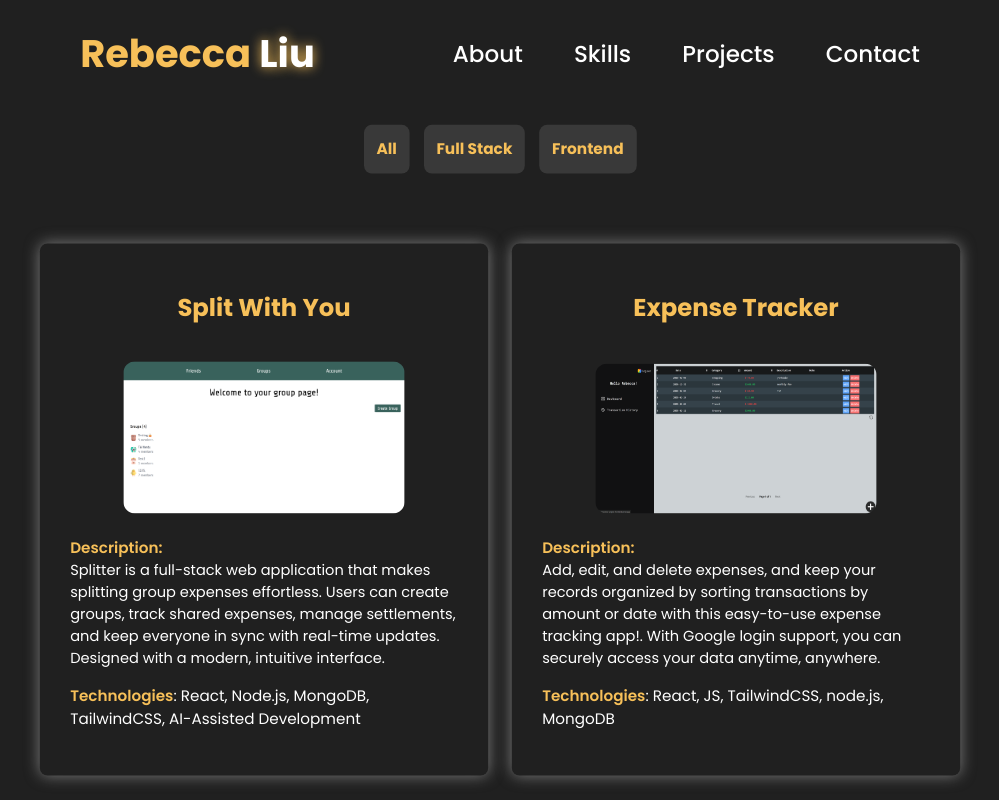
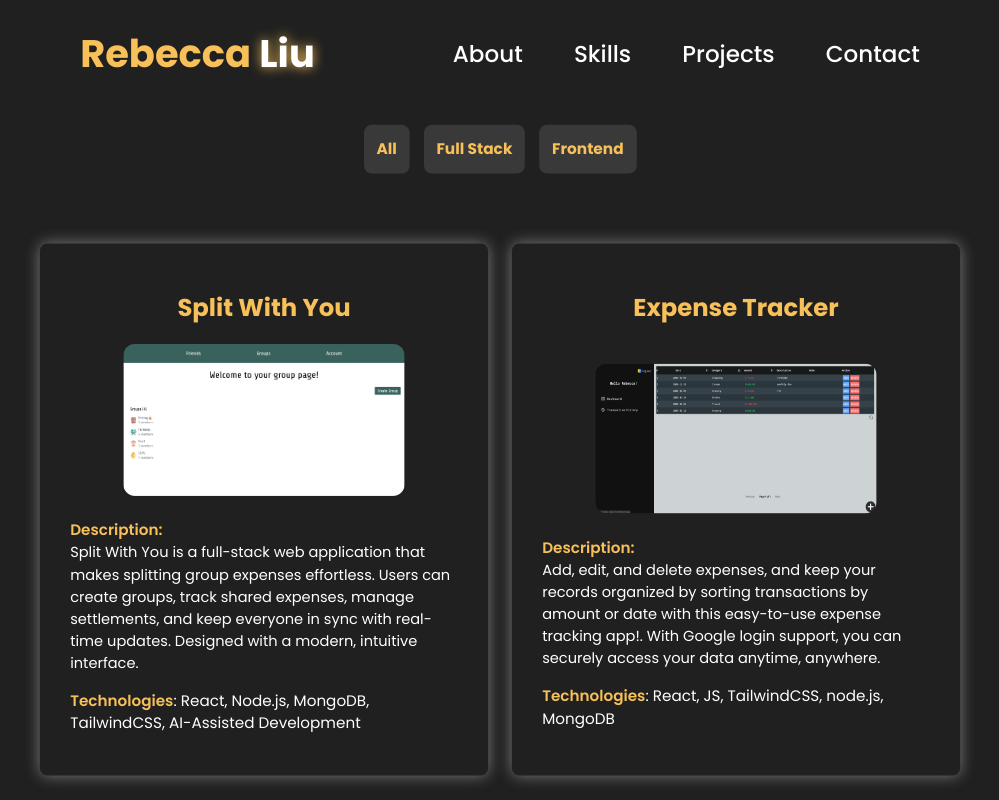
Before and after one commit to uilacceb/portfolio, a React (Vite) app in the folder client/: page /projects in a window 1280 px wide. Shown: the top 800 px of the page, without its empty margins (140-1139 px from the left). Built offline with nearby package versions, Linux system fonts and the light colour scheme.

Commit message:
update project description

```diff
--- a/client/src/pages/js/projectsList.js
+++ b/client/src/pages/js/projectsList.js
@@ -121,7 +121,7 @@ const WordPressPortfolio = {
 const Splitter = {
   title: "Split With You",
   img: p13,
-  description: "Splitter is a full-stack web application that makes splitting group expenses effortless. Users can create groups, track shared expenses, manage settlements, and keep everyone in sync with real-time updates. Designed with a modern, intuitive interface.",
+  description: "Split With You is a full-stack web application that makes splitting group expenses effortless. Users can create groups, track shared expenses, manage settlements, and keep everyone in sync with real-time updates. Designed with a modern, intuitive interface.",
   technologies: "React, Node.js, MongoDB, TailwindCSS, AI-Assisted Development",
   url: "https://www.splitwithyou.com/",
   stack: stacks.FullStack
```
